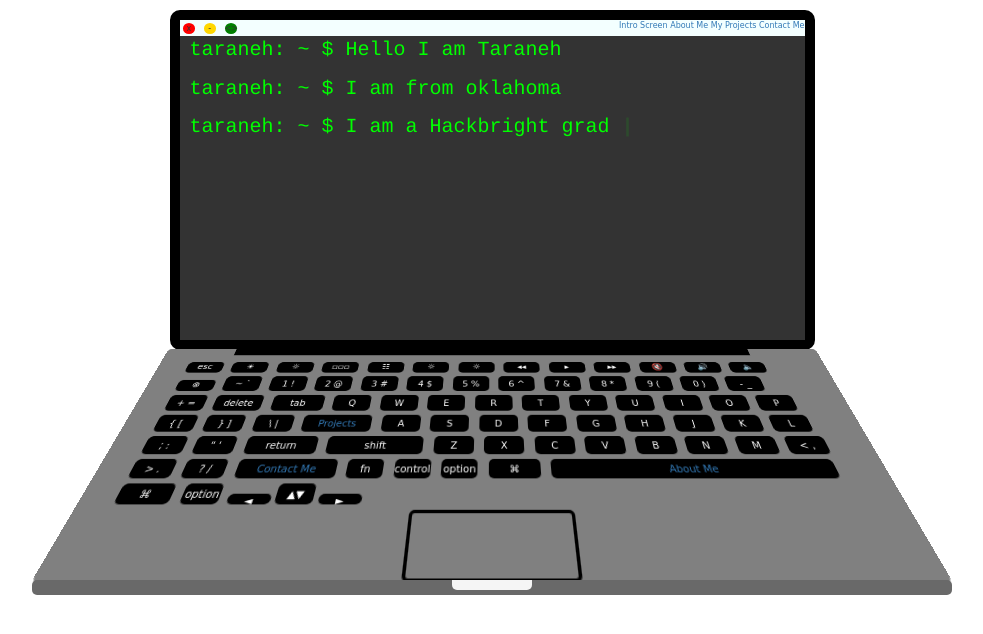
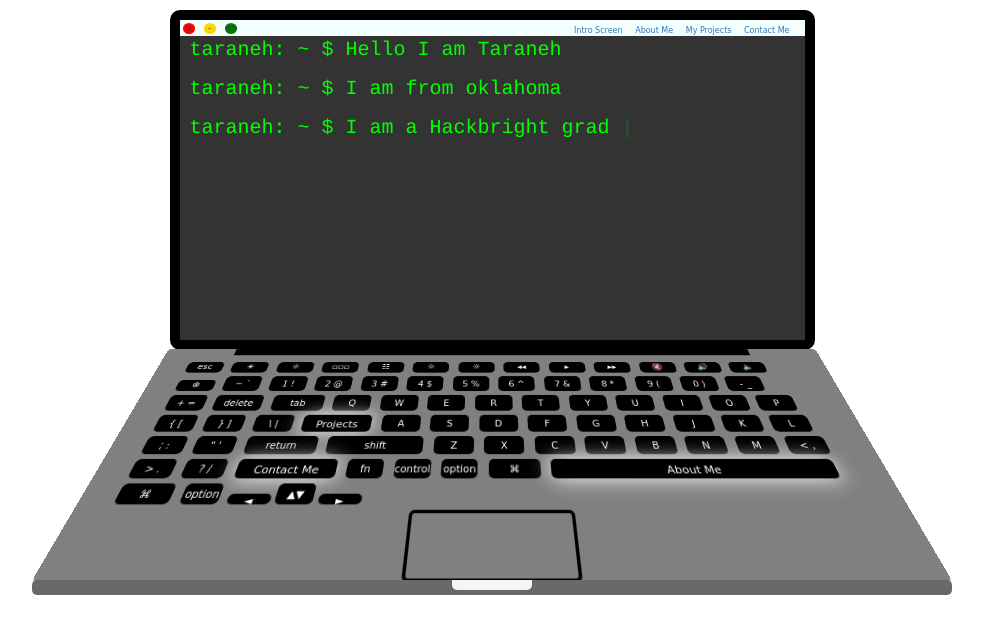
Before and after one commit to tarzioo/personal-portfolio, a PHP site: page /base.html in a window 1280 px wide. Shown: the top 634 px of the page, without its empty margins (148-1131 px from the left). Run offline with PHP 8.4, Linux system fonts and the light colour scheme; some web fonts are replaced.

Commit message:
Added glow to keys that link to div section. adjusted font size and color for keyboard-link a

```diff
--- a/base.html
+++ b/base.html
@@ -161,7 +161,7 @@
                         <div class="keys row-three"><p>} ]</p></div>
                         <div class="keys row-three"><p>\ |</p></div>
 
-                        <div class="keys row-four large-key"><p><a id="project-btn" href="#projects">Projects</a></p></div>
+                        <div class="keys row-four large-key keyboard-link"><p><a id="project-btn" href="#projects">Projects</a></p></div>
                         <div class="keys row-four"><p>A</p></div>
                         <div class="keys row-four"><p>S</p></div>
                         <div class="keys row-four"><p>D</p></div>
@@ -186,13 +186,13 @@
                         <div class="keys row-five"><p>< ,</p></div>
                         <div class="keys row-five"><p>> .</p></div>
                         <div class="keys row-five"><p>? /</p></div>
-                        <div class="keys row-five extra-large-key"><p><a id="contact-btn" href="#contact">Contact Me</a></p></div>
+                        <div class="keys row-five extra-large-key keyboard-link"><p><a id="contact-btn" href="#contact">Contact Me</a></p></div>
 
                         <div class="keys row-six"><p>fn</p></div>
                         <div class="keys row-six"><p>control</p></div>
                         <div class="keys row-six"><p>option</p></div>
                         <div class="keys row-six command-key"><p>⌘</p></div>
-                        <div class="keys row-six space-bar"><p><a id="about-me-btn" href="#about-me">About Me</a></p></div>
+                        <div class="keys row-six space-bar keyboard-link"><p><a id="about-me-btn" href="#about-me">About Me</a></p></div>
                         <div class="keys row-six command-key"><p>⌘</p></div>
                         <div class="keys row-six"><p>option</p></div>
                         <div class="keys row-six left-right-arrow small-text"><p>◄</p></div>
--- a/static/styles.css
+++ b/static/styles.css
@@ -59,6 +59,17 @@
     font-family: 'Open Sans', sans-serif;
 }
 
+#profile-pic img {
+    border-radius: 70px;
+
+}
+
+#profile-pic {
+    display: inline-block;
+    margin: 0 auto;
+
+}
+
 #projects {
     height: 100%;
     width: 100%;
@@ -87,14 +98,16 @@
     background: #333333;
 }
 #logos {
-    margin: 0 auto;
+    margin: 80px auto;
     text-align: center;
-    padding: 10%;
     background-color: rgba(255, 255, 255, 1);
+    height: 250px;
+    width: 700px;
 }
 .logos img{
     display: inline-block;
     height: 150px;
+    margin: 50px auto;
 }
 
 #email {
@@ -104,6 +117,7 @@
 .headers {
     text-align: center;
     background-color: #6AC4FB;
+    padding: 5px;
 }
 
 #header {
@@ -120,7 +134,12 @@
     display: inline-block;
     margin-left: 30%;
     float: right;
+    padding: 5px 10px 0 10px;
 
+}
+
+.links {
+    margin: 0 5px;
 }
 
 
@@ -200,6 +219,21 @@
     font-size: 10px;
     margin: 0 auto;
     padding-top: 4px;
+}
+
+.keyboard-link {
+    border-color: white;
+    border-style: solid
+    webkit-box-shadow:0 0 20px white;
+    -moz-box-shadow: 0 0 20px white;
+    box-shadow:0 0 20px white;
+
+}
+
+.keyboard-link a {
+    font-size:11px;
+    padding-top: 1px;
+    color: white;
 }
 
 .small-text p {
@@ -443,14 +477,3 @@
     border-color: black;
     color:white;
 }
-
-#profile-pic img {
-    border-radius: 70px;
-
-}
-
-#profile-pic {
-    display: inline-block;
-    margin: 0 auto;
-
-}
```
